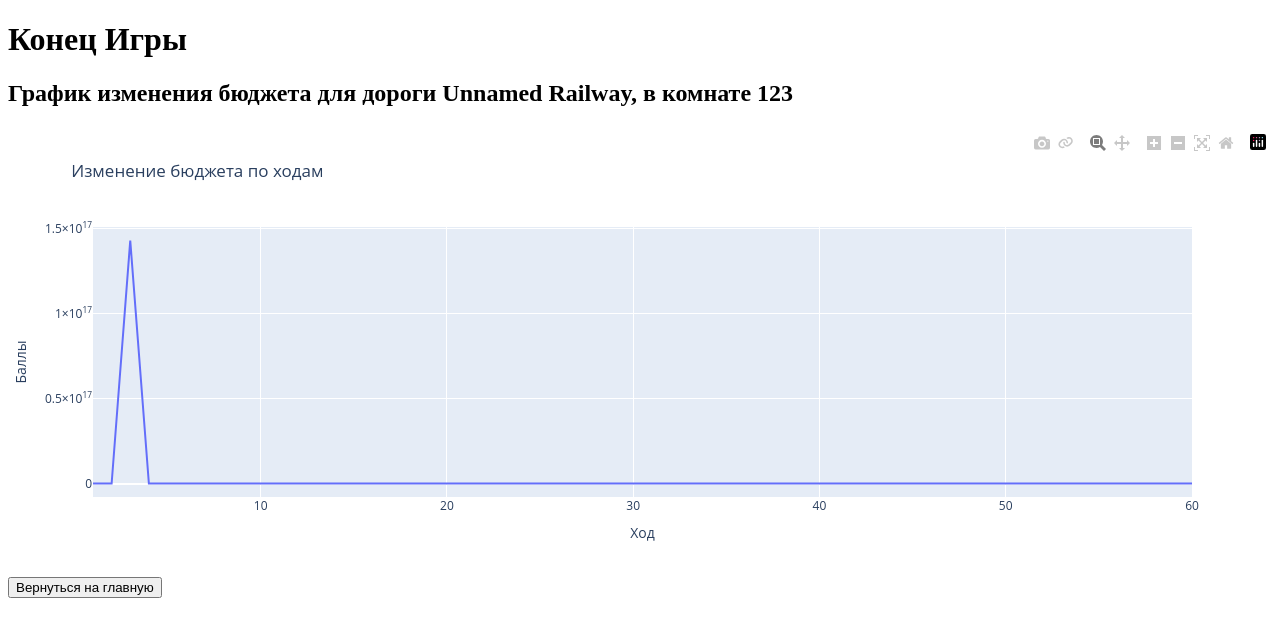
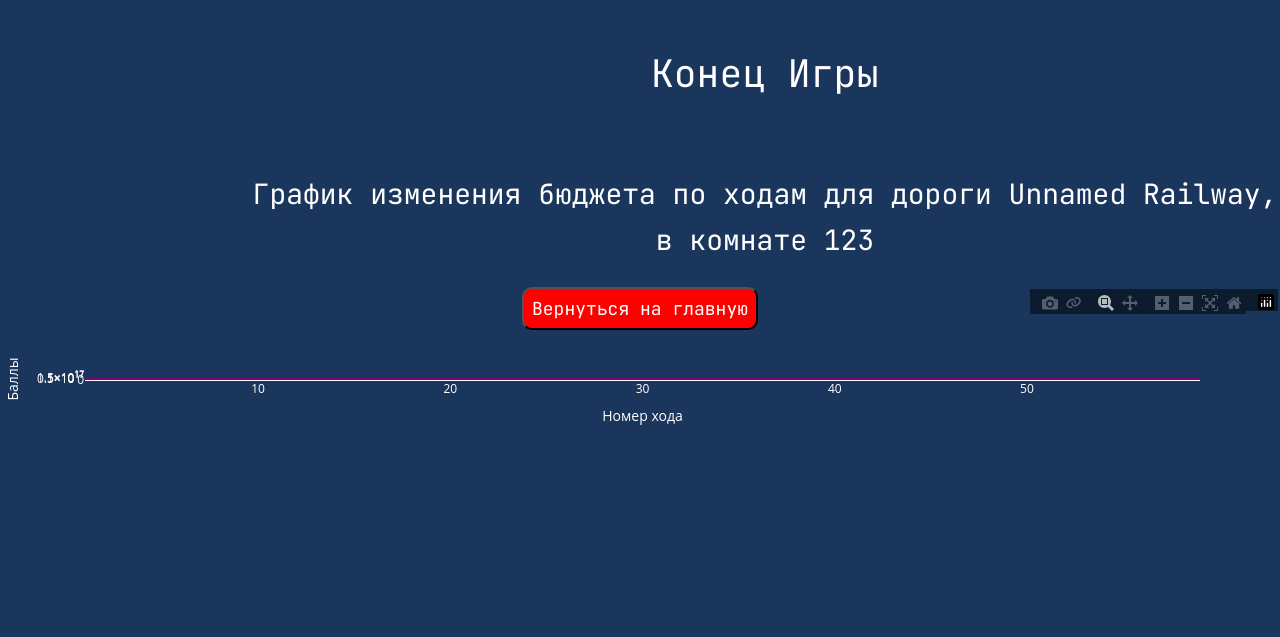
Before and after one commit to BogdanG888G/Rail_Champ_2.0, a Django app: page /end_game/101/ in a window 1280 px wide. Shown: the top 637 px of the page. Run offline with Django 5.2, Linux system fonts and the light colour scheme; data comes from the database, SQL or seed files in the repository; both versions use the stored data as it was after the commit; data that the repository does not hold is empty; some libraries are stand-ins or nearby versions.

Commit message:
Важное обновление

```diff
--- a/main/urls.py
+++ b/main/urls.py
@@ -15,6 +15,6 @@
     path('end_game/<int:railway_id>/', end_game, name='end_game'),
     path('manage_railway/<int:railway_id>/', manage_railway, name='manage_railway'),
     path('room_railways_graph/<int:room_id>/', room_railways_graph, name='room_railways_graph'),
-    path('rules_in_game/', rules_in_game, name='rules_in_game'),
-path('room_railways_graph/<int:room_id>/', room_railways_graph_view, name='room_railways_graph'),
+    path('room_railways_graph/<int:room_id>/', room_railways_graph_view, name='room_railways_graph'),
+    path('rules_in_game/<int:railway_id>/', rules_in_game, name='rules_in_game'),
 ]
--- a/static/templates/end_game.html
+++ b/static/templates/end_game.html
@@ -1,18 +1,75 @@
 <!DOCTYPE html>
+{% load static %}
 <html>
 <head>
+    <meta charset="utf-8" />
+    <link rel="preconnect" href="https://fonts.googleapis.com" />
+    <link rel="preconnect" href="https://fonts.gstatic.com" crossorigin />
+    <link href="https://fonts.googleapis.com/css2?family=JetBrains+Mono:ital@0;1&display=swap" rel="stylesheet" />
+    <link href="https://fonts.googleapis.com/css2?family=JetBrains+Mono:ital,wght@0,700;1,700&display=swap" rel="stylesheet" />
     <title>Конец Игры</title>
     <script src="https://cdn.plot.ly/plotly-latest.min.js"></script>
+    <style>
+    body {
+          margin: 0;
+          font-family: 'JetBrains Mono', monospace;
+          font-optical-sizing: auto;
+          background-color: #1b365d;
+          display: grid;
+          color: white;
+        text-align: center;
+        }
+
+*,
+*:before,
+*:after {
+  box-sizing: border-box;
+  list-style: none;
+  text-decoration: none;
+}
+
+::-webkit-scrollbar {
+  width: 0;
+}
+
+        .txt2 {
+            color: white;
+            font-family: JetBrains Mono;
+            font-size: 28px;
+            font-weight: 400;
+            line-height: 46px;
+            letter-spacing: 0%;
+            text-align: center;
+            margin-left: 250px;
+            margin-top: 50px;
+        }
+        .txt1 {
+            color: white;
+            font-family: JetBrains Mono;
+            font-size: 38px;
+            font-weight: 400;
+            line-height: 46px;
+            letter-spacing: 0%;
+            text-align: center;
+            margin-left: 250px;
+            margin-top: 50px;
+        }
+    </style>
 </head>
 <body>
-    <h1>Конец Игры</h1>
+    <h1 class="txt1">Конец Игры</h1>
     <div>
-        <h2>График изменения бюджета для дороги {{railway.name}}, в комнате {{room.number}}</h2>
+        <h2 class="txt2">График изменения бюджета по ходам для дороги {{railway.name}}, в комнате {{room.number}}</h2>
         {{ graph_div|safe }}
     </div>
 <div>
         <a href="{% url 'start' %}">
-            <button>Вернуться на главную</button>
+            <button style="background-color: red;
+color: white;
+padding: 8px;
+border-radius: 10px;
+font-family: JetBrains Mono;
+font-size: 18px;">Вернуться на главную</button>
         </a>
     </div>
 </body>
--- a/static/templates/rules_in_game.html
+++ b/static/templates/rules_in_game.html
@@ -15,8 +15,8 @@
     <div class="menu">
         <a><p>Доступные функции</p></a>
         <a href="{% url 'manage_railway' railway_id=railway.id %}">Информация о дороге</a>
-        <a href="{% url 'rules_in_game' %}"><div class="colors">Правила</div></a> <br />
-        <a href="{% url 'game_stat' %}">Статистика</a>
+        <a href="{% url 'rules_in_game' railway_id=railway_id %}"><div class="colors">Правила</div></a> <br />
+        <a href="{% url 'room_railways_graph' room_id=room.id %}">Статистика</a>
     </div>
     <div class="tit">Описание игры</div>
     <div class="txt1">
--- a/web_site/views.py
+++ b/web_site/views.py
@@ -762,7 +762,7 @@
                     'current_move': current_move,
                 })
             elif 'next_move' in request.POST:
-                if current_move < 60:
+                if current_move < 61:
                     if process_next_move(railway):  # Проверка, удалось ли обработать следующий ход
                         return redirect('manage_railway', railway_id=railway.id)
                     else:
@@ -810,18 +810,47 @@
     budgets = [r.budget for r in railways_in_room_list]
     current_moves = [r.current_move for r in railways_in_room_list]
 
-    # Создание столбчатой диаграммы
+    # Создание столбчатой диаграммы с фиолетовыми столбцами и белым текстом
     bar_data = go.Bar(
         x=budgets,
         y=names,
         orientation='h',
         text=[f'Дорога: {r.name}<br>Баллы: {r.total_score}<br>Ход: {r.current_move}' for r in railways_in_room_list],
-        hoverinfo='text'
+        hoverinfo='text',
+        marker=dict(
+            color='rgba(148, 0, 211, 0.6)',  # Фиолетовый цвет столбцов
+            line=dict(
+                color='rgba(148, 0, 211, 1.0)',  # Цвет границы столбцов
+                width=1
+            )
+        ),
+        textfont=dict(
+            color='white'  # Белый цвет текста
+        )
     )
     layout = go.Layout(
-        title='Баллы железных дорог в комнате',
-        xaxis_title='Баллы',
-        yaxis_title='Железная дорога'
+        xaxis=dict(
+            title='Баллы',  # Подпись оси X
+            titlefont=dict(
+                color='white'  # Белый цвет подписи оси X
+            ),
+            tickfont=dict(
+                color='white'  # Белый цвет текста значений по оси X
+            ),
+        ),
+        yaxis=dict(
+            title='Железная дорога',  # Подпись оси Y
+            titlefont=dict(
+                color='white'  # Белый цвет подписи оси Y
+            ),
+            tickfont=dict(
+                color='white'  # Белый цвет текста значений по оси Y
+            ),
+            tickvals=names,  # Значения на оси Y
+            tickmode='array',  # Режим отображения значений  # Установка максимального значения по оси Y
+        ),
+        plot_bgcolor='rgba(0, 0, 0, 0)',  # Прозрачный фон
+        paper_bgcolor='rgba(0, 0, 0, 0)'  # Прозрачный фон
     )
     fig = go.Figure(data=[bar_data], layout=layout)
     bar_graph_div = pyo.plot(fig, output_type='div')
@@ -850,22 +879,39 @@
     railway = get_object_or_404(Railways, id=railway_id)
     room = railway.room
 
-    moves = list(range(1, 61))
+    moves = list(range(1, 60))
     budgets = [getattr(railway, f'move_{i}', 0) for i in moves]
-    print(budgets)
     # Создание графика
     fig = go.Figure()
-    fig.add_trace(go.Scatter(x=moves, y=budgets, mode='lines', name='Бюджет'))
+    fig.add_trace(go.Scatter(x=moves, y=budgets, mode='lines', name='Бюджет', line=dict(color='purple', width=6)))
     fig.update_layout(
-        title='Изменение бюджета по ходам',
-        xaxis_title='Ход',
-        yaxis_title='Баллы'
+        xaxis_title='Номер хода',
+        yaxis_title='Баллы',
+        plot_bgcolor='rgba(0, 0, 0, 0)',  # Прозрачный фон
+        paper_bgcolor='rgba(0, 0, 0, 0)',  # Прозрачный фон
+        font=dict(color='white'),  # Белый цвет текста
+        title=dict(
+            font=dict(color='white')  # Белый цвет заголовка
+        ),
+        xaxis=dict(
+            title=dict(
+                font=dict(color='white')  # Белый цвет подписи оси X
+            ),
+            tickfont=dict(
+                color='white'  # Белый цвет текста значений по оси X
+            )
+        ),
+        yaxis=dict(
+            title=dict(
+                font=dict(color='white')  # Белый цвет подписи оси Y
+            ),
+            tickfont=dict(
+                color='white'  # Белый цвет текста значений по оси Y
+            )
+        )
     )
     graph_div = pyo.plot(fig, output_type='div')
-
-    # Удаление железной дороги из базы данных
     railway.delete()
-
     return render(request, 'end_game.html', {'graph_div': graph_div, 'railway': railway, 'room':room})
 
 
@@ -975,5 +1021,12 @@
 
 def maps(request):
     return render(request, 'maps.html')
-def rules_in_game(request):
-    return render(request, 'rules_in_game.html')
+def rules_in_game(request, railway_id):
+    railway = get_object_or_404(Railways, id=railway_id)
+    room = railway.room  # Если вам нужно использовать room в шаблоне
+
+    return render(request, 'rules_in_game.html', {
+        'railway': railway,
+        'room': room,
+        'railway_id': railway_id,
+    })
```
Also changed, not shown: static/templates/choose_railway.html (+39 -5 lines), static/templates/manage_railway.html (+10 -12 lines), static/templates/room_railways_graph.html (+36 -3 lines), web_site/forms.py (+27 -28 lines), db.sqlite3, static/img/zhd-250_150.jpg (added).
